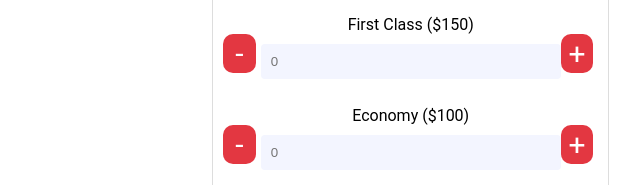
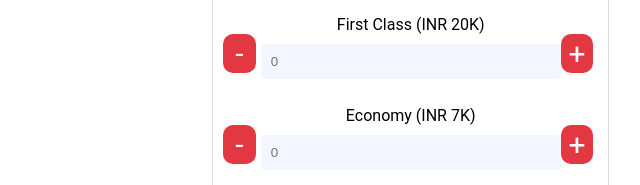
Before and after one commit to sailimishra/Flight, a plain HTML site: page index.html in a window 1280 px wide. Shown: the part 350-535 px from the top of the page, 541-1181 px from the left. Drawn offline with Linux system fonts and the light colour scheme.

Commit message:
Update index.html

```diff
--- a/index.html
+++ b/index.html
@@ -58,7 +58,7 @@
                     <p onclick="ticketHandle(false, 'firstClass')">-</p>
                 </div>
                 <div class="booking-level">
-                    <label for="">First Class ($150)</label>
+                    <label for="">First Class (INR 20K)</label>
                     <input id="firstClassTicketCount" class="inp-style inp-width" type="number" name="" placeholder="0">
                 </div>
                 <div class="plus-minus-btn">
@@ -71,7 +71,7 @@
                     <p onclick="ticketHandle(false, 'economyClass')">-</p>
                 </div>
                 <div class="booking-level">
-                    <label for="">Economy ($100)</label>
+                    <label for="">Economy (INR 7K)</label>
                     <input id="economyClassTicketCount" class="inp-style inp-width" type="number" name=""
                         placeholder="0">
                 </div>
```
